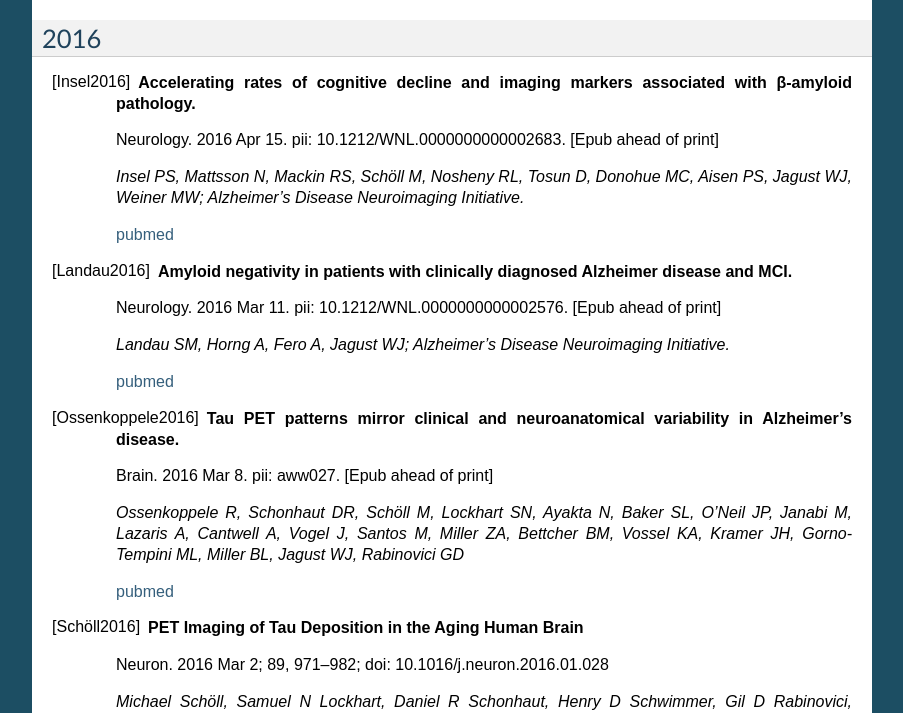
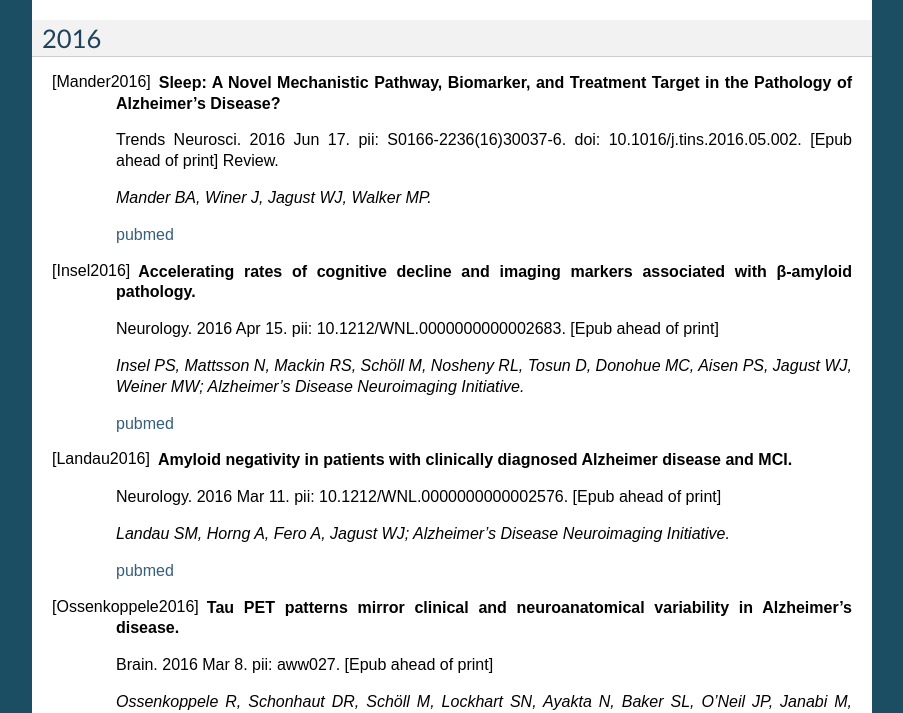
Before and after one commit to illdopejake/Website, a Sphinx documentation site: the page built from jagustlab/source/publications.rst, in a window 1280 px wide and 900 px high, scrolled down 611 px, cut to the strip 187-900 px from the top of the window. Shown: the whole strip, without its empty margins (198-1101 px from the left). Built offline with Sphinx 7.4.7, drawn with Linux system fonts in a browser that asks for light colours; formulas are drawn with MathJax 3; pages that are not in the unit, such as notebooks, are missing from menus.

Commit message:
updated publications

```diff
--- a/jagustlab/source/publications.rst
+++ b/jagustlab/source/publications.rst
@@ -16,6 +16,16 @@ Publication Timeline
 
 2016
 ====
+
+.. [Mander2016]
+	**Sleep: A Novel Mechanistic Pathway, Biomarker, and Treatment Target in the Pathology of Alzheimer's Disease?**
+
+	Trends Neurosci. 2016 Jun 17. pii: S0166-2236(16)30037-6. doi: 10.1016/j.tins.2016.05.002. [Epub ahead of print] Review.
+
+	*Mander BA, Winer J, Jagust WJ, Walker MP.*
+
+	`pubmed <http://www.ncbi.nlm.nih.gov/pubmed/27325209>`_
+
 .. [Insel2016]
 	**Accelerating rates of cognitive decline and imaging markers associated with β-amyloid pathology.**
 
```
